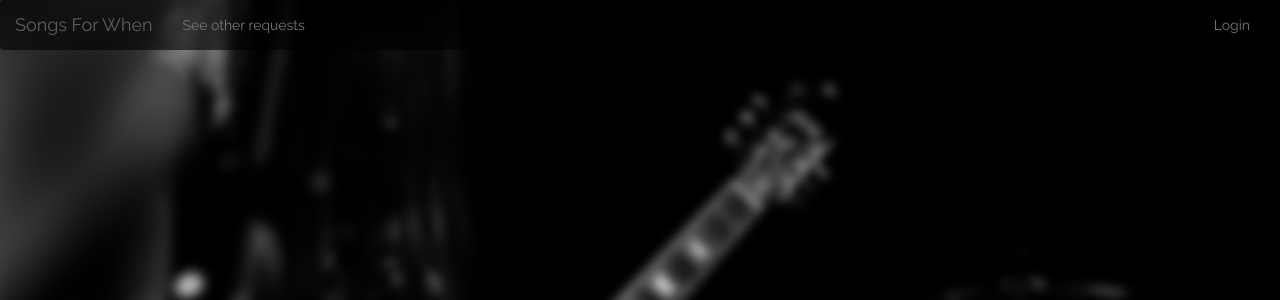
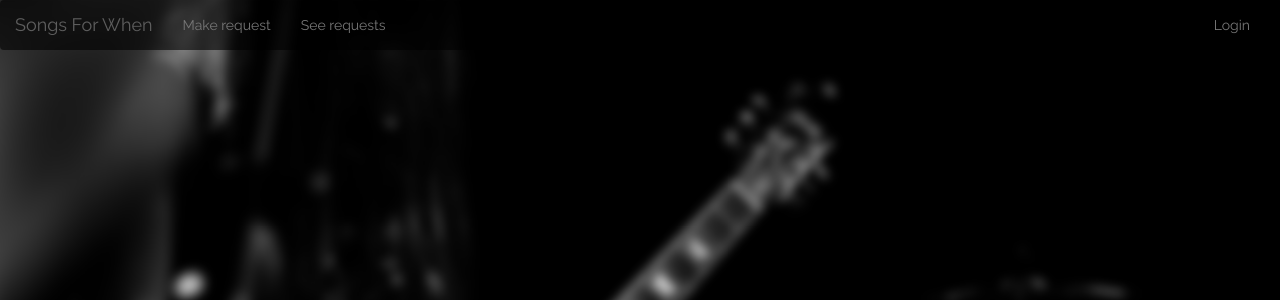
Before and after one commit to LLCampos/songs-for-when, a Django app: page / in a window 1280 px wide. Shown: the top 300 px of the page. Run offline with Django 3.2, Linux system fonts and the light colour scheme; parts of the project's set-up code (start-up, migrations or seed data) failed here and were passed over; some libraries are stand-ins or nearby versions.

Commit message:
add links in navbar

```diff
--- a/music_inquiries/templates/music_inquiries/base.html
+++ b/music_inquiries/templates/music_inquiries/base.html
@@ -29,11 +29,8 @@
     <!-- Collect the nav links, forms, and other content for toggling -->
     <div class="collapse navbar-collapse" id="bs-example-navbar-collapse-1">
       <ul class="nav navbar-nav">
-        {% if request.path == '/' %}
-          <li><a href="{% url 'music_inquiries:inquiries_listing' %}">See other requests</a></li>
-        {% else %}
-          <li><a href="{% url 'music_inquiries:index' %}">Make request</a></li>
-        {% endif %}
+        <li><a href="{% url 'music_inquiries:index' %}">Make request</a></li>
+        <li><a href="{% url 'music_inquiries:inquiries_listing' %}">See requests</a></li>
       </ul>
       <ul class="nav navbar-nav navbar-right">
         {% if user.is_authenticated %}
```
